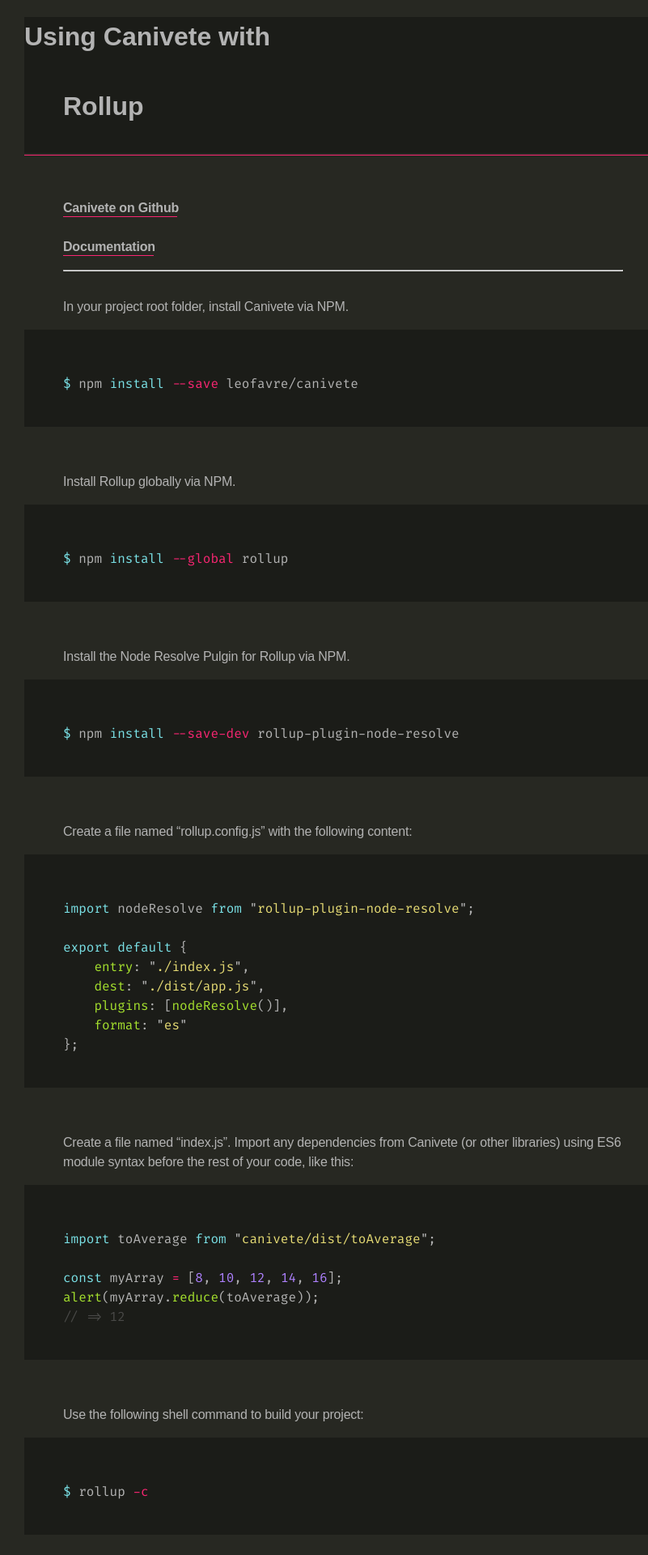
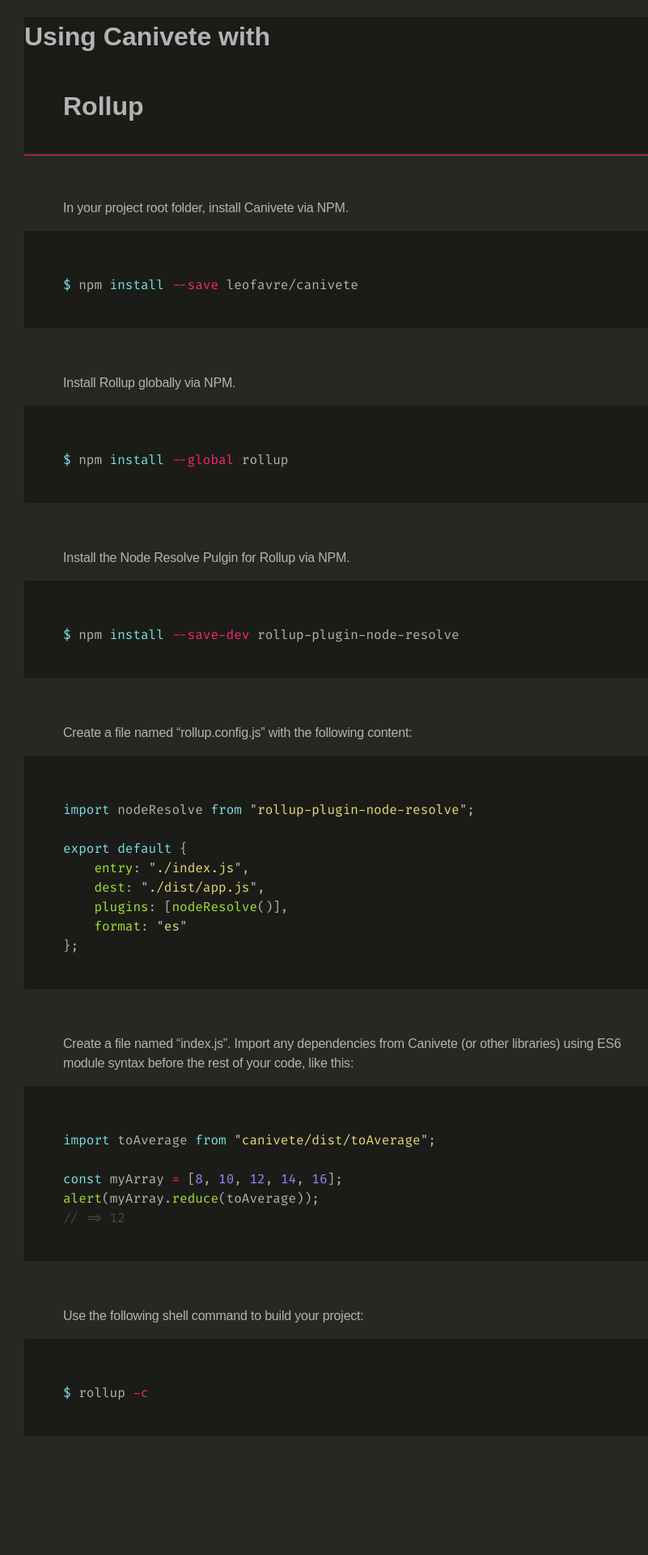
Before and after one commit to leofavre/canivete, a Jekyll site: the page built from docs/index.md, in a window 1280 px wide. Shown: the part 1613-3533 px from the top of the page at 81% size, without its empty margins (264-1065 px from the left). Built offline with Jekyll 4.4.1, drawn with Linux system fonts in a browser that asks for light colours; nearby versions of some CDN libraries; some web fonts are replaced; some of the changed text lies outside the part shown.

Commit message:
minor adjustments

```diff
--- a/docs/_includes/canivete-with-rollup.md
+++ b/docs/_includes/canivete-with-rollup.md
@@ -1,10 +1,4 @@
 ### Using Canivete with [Rollup](https://rollupjs.org/)
-
-**[Canivete on Github](https://github.com/leofavre/canivete/)**
-
-**[Documentation](https://leofavre.github.io/canivete/)**
-
----
 
 In your project root folder, install Canivete via NPM.
 
```
Also changed, not shown: 1 other file.
